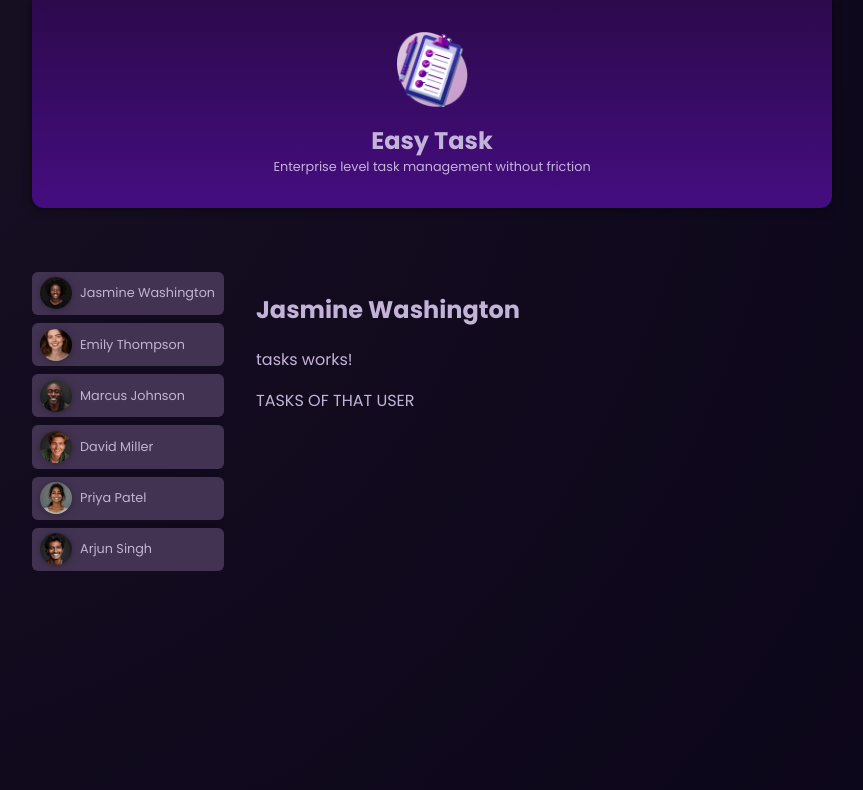
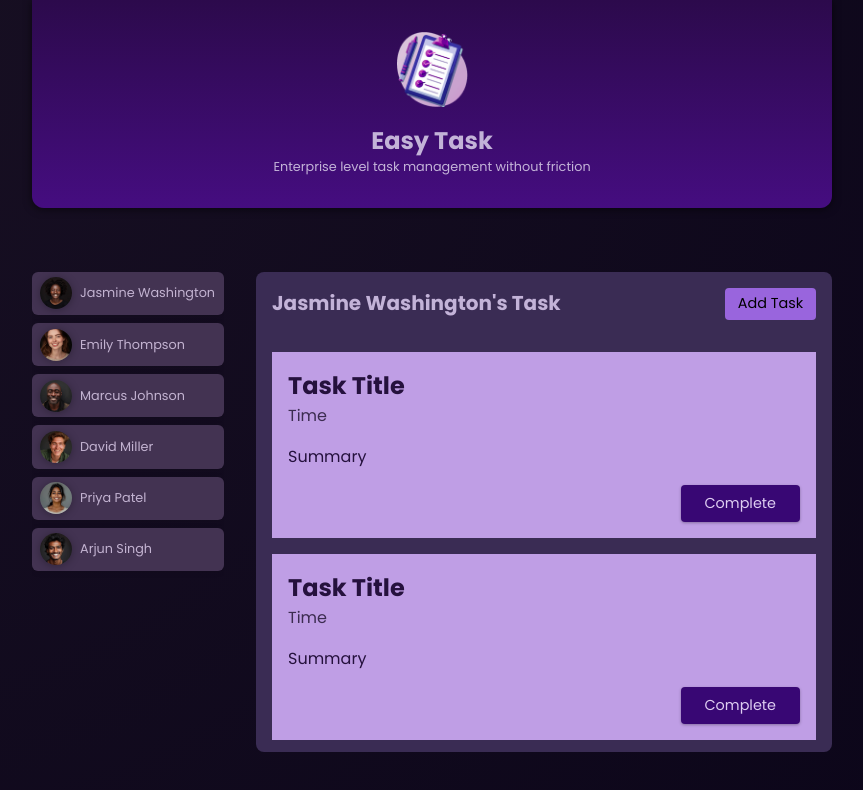
Before and after one commit to shashwatdevs/easytask, an Angular app: page / in a window 1280 px wide. Both pictures are taken after a click on the button "Jasmine Washington". Shown: the top 790 px of the page, without its empty margins (208-1071 px from the left). Built offline with nearby package versions, Linux system fonts and the light colour scheme.

Commit message:
task added | component

```diff
--- /dev/null
+++ b/src/app/tasks/task/task.component.css
@@ -0,0 +1,37 @@
+article {
+  padding: 1rem;
+  color: #25113d;
+  background-color: #bf9ee5;
+}
+
+h2 {
+  margin: 0;
+}
+
+time {
+  color: #3c2c50;
+}
+
+.actions {
+  text-align: right;
+  margin: 0;
+}
+
+.actions button {
+  font: inherit;
+  font-size: 0.9rem;
+  cursor: pointer;
+  background-color: #380774;
+  color: #decdf2;
+  border-radius: 4px;
+  padding: 0.5rem 1.5rem;
+  border: none;
+  box-shadow: 0 1px 3px rgba(0, 0, 0, 0.3);
+  transition: all 0.3s ease;
+}
+
+.actions button:hover,
+.actions button:active {
+  background-color: #4a0774;
+  box-shadow: 0 1px 6px rgba(0, 0, 0, 0.3);
+}
--- /dev/null
+++ b/src/app/tasks/task/task.component.html
@@ -0,0 +1,8 @@
+<article>
+    <h2>Task Title</h2>
+    <time>Time</time>
+    <p>Summary</p>
+    <p class = "actions">
+        <button>Complete</button>
+    </p>
+</article>
--- a/src/app/tasks/tasks.component.css
+++ b/src/app/tasks/tasks.component.css
@@ -0,0 +1,63 @@
+#tasks {
+  padding: 1rem;
+  border-radius: 8px;
+  max-height: 60vh;
+  overflow: auto;
+  background-color: #3a2c54;
+}
+
+header {
+  display: flex;
+  justify-content: space-between;
+  align-items: flex-start;
+  margin-bottom: 2rem;
+  gap: 1rem;
+}
+
+h2 {
+  margin: 0;
+  font-size: 0.9rem;
+  width: 60%;
+  text-wrap: balance;
+}
+
+menu {
+  margin: 0;
+  padding: 0;
+}
+
+menu button {
+  font: inherit;
+  cursor: pointer;
+  background-color: #9965dd;
+  border-radius: 4px;
+  border: none;
+  padding: 0.35rem 0.8rem;
+  font-size: 0.9rem;
+}
+
+menu button:hover,
+menu button:active {
+  background-color: #a565dd
+}
+
+ul {
+  list-style: none;
+  margin: 1rem 0;
+  padding: 0;
+  display: flex;
+  flex-direction: column;
+  gap: 1rem;
+  max-height: 50vh;
+  overflow: auto;
+}
+
+@media (min-width: 768px) {
+  h2 {
+    font-size: 1.25rem;
+  }
+
+  menu {
+    width: auto;
+  }
+}
--- a/src/app/tasks/tasks.component.html
+++ b/src/app/tasks/tasks.component.html
@@ -1,3 +1,20 @@
-<h2>{{name}}</h2>
-<p>tasks works!</p>
-<p>TASKS OF THAT USER</p>
+<section id="tasks">
+  <header>
+    <h2>{{ name }}'s Task</h2>
+    <menu>
+      <button>Add Task</button>
+    </menu>
+  </header>
+
+  <ul>
+    <li>
+      <app-task />
+    </li>
+    <li>
+      <app-task />
+    </li>
+    <li>
+      <app-task />
+    </li>
+  </ul>
+</section>
--- a/src/app/tasks/tasks.component.ts
+++ b/src/app/tasks/tasks.component.ts
@@ -1,8 +1,9 @@
 import { Component, Input } from '@angular/core';
+import { TaskComponent } from "./task/task.component";
 
 @Component({
   selector: 'app-tasks',
-  imports: [],
+  imports: [TaskComponent],
   templateUrl: './tasks.component.html',
   styleUrl: './tasks.component.css',
 })
```
Also changed, not shown: src/app/tasks/task/task.component.ts (added, +12 -0 lines).
